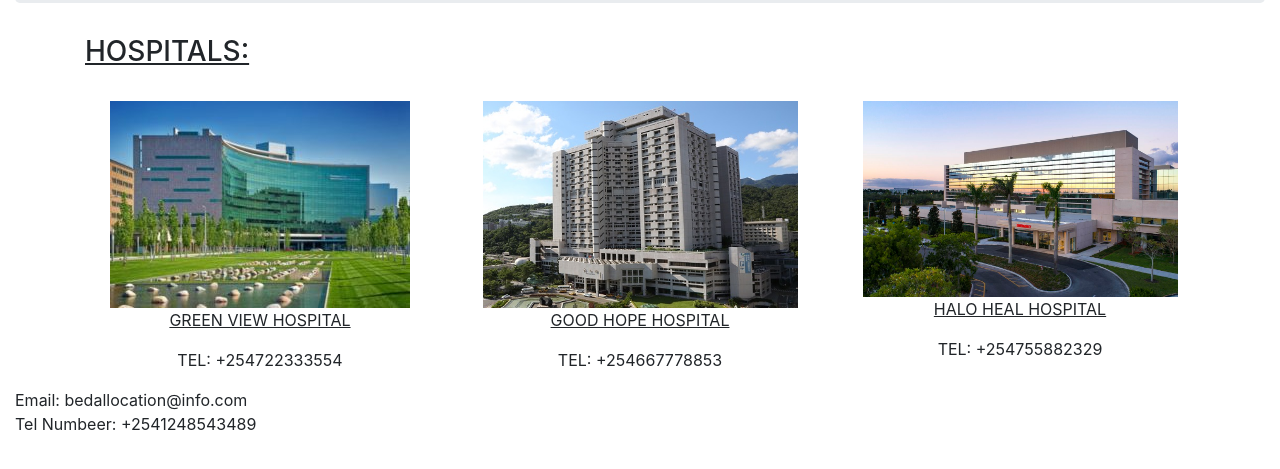
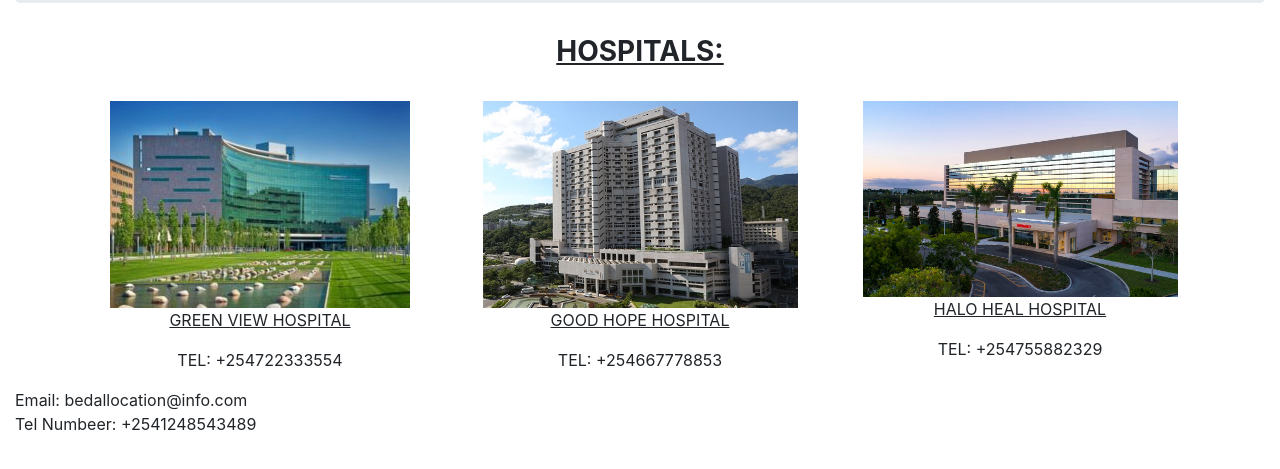
Before and after one commit to richardkefa/bed-allocation-system, a plain HTML site: page bed-allocation-system/index.html in a window 1280 px wide. Shown: the part 181-650 px from the top of the page. Drawn offline with Linux system fonts and the light colour scheme.

Commit message:
added a style on the <h3> to be centered and bold

```diff
--- a/bed-allocation-system/css/styles.css
+++ b/bed-allocation-system/css/styles.css
@@ -17,3 +17,8 @@
 #H-names {
     text-align: center;
 }
+
+h3 {
+    text-align: center;
+    font-weight: bold;
+}
```
